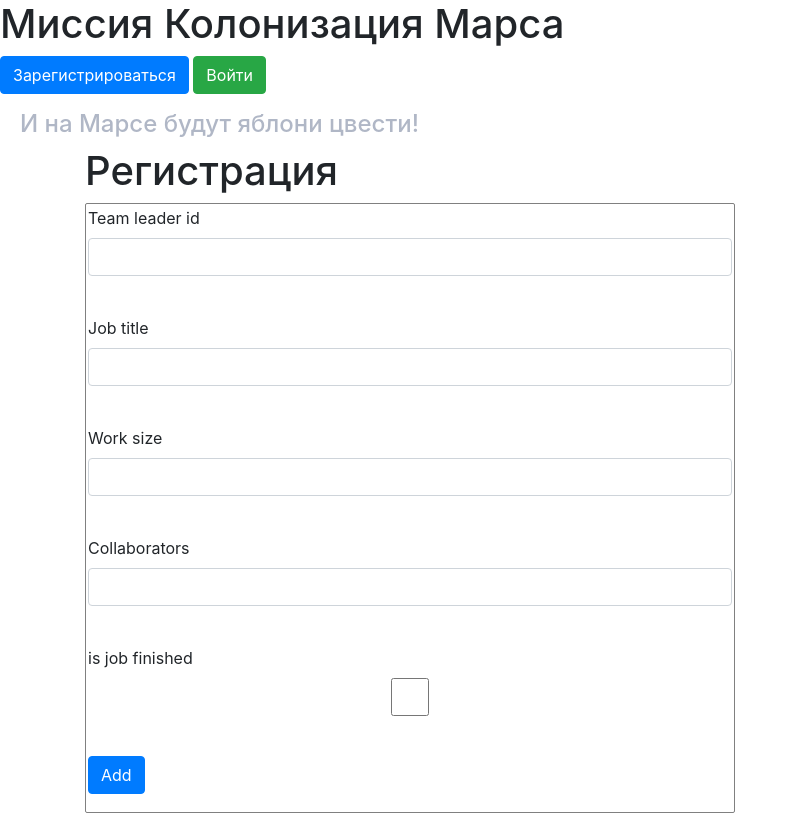
After one commit to Kir-mus/wb, a Flask app: page /add_job in a window 1280 px wide. The commit adds this page. Shown: the whole page, without its empty margins (0-798 px from the left). Run offline with Flask 2, Linux system fonts and the light colour scheme; some libraries are stand-ins or nearby versions.

Commit message:
Intermediate stage

```diff
--- a/main.py
+++ b/main.py
@@ -12,7 +12,7 @@ from data.users import User
 
 app = Flask(__name__)
 app.config['SECRET_KEY'] = 'yandexlyceum_secret_key'
-db_session.global_init("db/blogs.sqlite")
+db_session.global_init("db/jo.sqlite")
 login_manager = LoginManager()
 login_manager.init_app(app)
 
@@ -35,6 +35,20 @@ class LoginForm(FlaskForm):
     password = PasswordField('Пароль', validators=[DataRequired()])
     remember_me = BooleanField('Запомнить меня')
     submit = SubmitField('Войти')
+
+
+class AddjobsForm(FlaskForm):
+    job = StringField('Job title', validators=[DataRequired()])
+    id_lead = IntegerField('Team leader id', validators=[DataRequired()])
+    w_size = IntegerField('Work size', validators=[DataRequired()])
+    coll = StringField('Collaborators', validators=[DataRequired()])
+    finished = BooleanField('is job finished')
+    submit = SubmitField('Add')
+
+
+@app.route('/', methods=['GET', 'POST'])
+def g():
+    return render_template('base.html')
 
 
 @app.route('/register', methods=['GET', 'POST'])
@@ -62,7 +76,26 @@ def reqister():
         user.set_password(form.password_1.data)
         session.add(user)
         session.commit()
-    return render_template('register.html', title='Регистрация', form=form)
+        return redirect('/login')
+    return render_template('register.html', title='Регистрация', form=form, message=None)
+
+
+@app.route('/add_job', methods=['GET', 'POST'])
+def add_job():
+    form = AddjobsForm()
+    if form.validate_on_submit():
+        session = db_session.create_session()
+        job = Jobs(
+            team_leader=form.id_lead.data,
+            job=form.job.data,
+            work_size=form.w_size.data,
+            collaborators=form.coll.data,
+            is_finished=form.finished.data
+        )
+        session.add(job)
+        session.commit()
+        return redirect('/works')
+    return render_template('jobs.html', title='Создание работы', form=form)
 
 
 @login_manager.user_loader
@@ -73,24 +106,25 @@ def load_user(user_id):
 
 @app.route('/login', methods=['GET', 'POST'])
 def login():
+    logout_user()
     form = LoginForm()
     if form.validate_on_submit():
         session = db_session.create_session()
         user = session.query(User).filter(User.email == form.email.data).first()
         if user and user.check_password(form.password.data):
             login_user(user, remember=form.remember_me.data)
-            return redirect("/")
+            return redirect("/works")
         return render_template('login.html',
                                message="Неправильный логин или пароль",
                                form=form)
-    return render_template('login.html', title='Авторизация', form=form)
+    return render_template('login.html', title='Авторизация', form=form, message=None)
 
 
 @app.route('/logout')
 @login_required
 def logout():
     logout_user()
-    return redirect("/")
+    return redirect("https://yandex.ru/")
 
 
 @app.route('/works')
--- a/templates/base.html
+++ b/templates/base.html
@@ -12,6 +12,16 @@
 </head>
 <body>
 <h1>Миссия Колонизация Марса</h1>
+<nav>{% if current_user.is_authenticated %}
+    <a class="navbar-brand" href="/logout">{{ current_user.name }}</a>
+    <a class="btn btn-primary " href="/add_job">Добавить работу</a>
+    <a class="btn btn-success" href="/login">Войти в другой акаунт</a>
+{% else %}
+    <p>
+        <a class="btn btn-primary " href="/register">Зарегистрироваться</a>
+        <a class="btn btn-success" href="/login">Войти</a>
+    </p>
+{% endif %}</nav>
 <h4>И на Марсе будут яблони цвести!</h4>
 <!-- Begin page content -->
 <main role="main" class="container">
--- /dev/null
+++ b/templates/jobs.html
@@ -0,0 +1,56 @@
+{% extends "base.html" %}
+
+{% block content %}
+<h1>Регистрация</h1>
+<form action="" method="post" class="du_login">
+    {{ form.hidden_tag() }}
+    {{ form.csrf_token }}
+    <p>
+        {{ form.id_lead.label }}<br>
+        {{ form.id_lead(class="form-control") }}<br>
+        {% for error in form.id_lead.errors %}
+            <p class="alert alert-danger" role="alert">
+                {{ error }}
+            </p>
+        {% endfor %}
+    </p>
+    <p>
+        {{ form.job.label }}<br>
+        {{ form.job(class="form-control") }}<br>
+        {% for error in form.job.errors %}
+            <p class="alert alert-danger" role="alert">
+                {{ error }}
+            </p>
+        {% endfor %}
+    </p>
+    <p>
+        {{ form.w_size.label }}<br>
+        {{ form.w_size(class="form-control") }}<br>
+        {% for error in form.w_size.errors %}
+            <p class="alert alert-danger" role="alert">
+                {{ error }}
+            </p>
+        {% endfor %}
+    </p>
+    <p>
+        {{ form.coll.label }}<br>
+        {{ form.coll(class="form-control") }}<br>
+        {% for error in form.coll.errors %}
+            <p class="alert alert-danger" role="alert">
+                {{ error }}
+            </p>
+        {% endfor %}
+    </p>
+    <p>
+        {{ form.finished.label }}<br>
+        {{ form.finished(class="form-control") }}<br>
+        {% for error in form.finished.errors %}
+            <p class="alert alert-danger" role="alert">
+                {{ error }}
+            </p>
+        {% endfor %}
+    </p>
+    <p>{{ form.submit(type="submit", class="btn btn-primary")}}</p>
+    {{message}}
+</form>
+{% endblock %}
--- a/templates/login.html
+++ b/templates/login.html
@@ -24,6 +24,6 @@
         </p>
         <p>{{ form.remember_me() }} {{ form.remember_me.label }}</p>
         <p>{{ form.submit(type="submit", class="btn btn-primary") }}</p>
-        <div>{{ message }}</div>
+        {% if message != None %}<div class="alert alert-danger" role="alert">{{ message }}</div>{% endif %}
     </form>
 {% endblock %}
--- a/templates/register.html
+++ b/templates/register.html
@@ -87,6 +87,6 @@
         {% endfor %}
     </p>
     <p>{{ form.submit(type="submit", class="btn btn-primary") }}</p>
-    {{message}}
+    {% if message != None %}<div class="alert alert-danger" role="alert">{{ message }}</div>{% endif %}
 </form>
 {% endblock %}
```
Also changed, not shown: data/Departments.py (added, +15 -0 lines), db/jo.sqlite.
